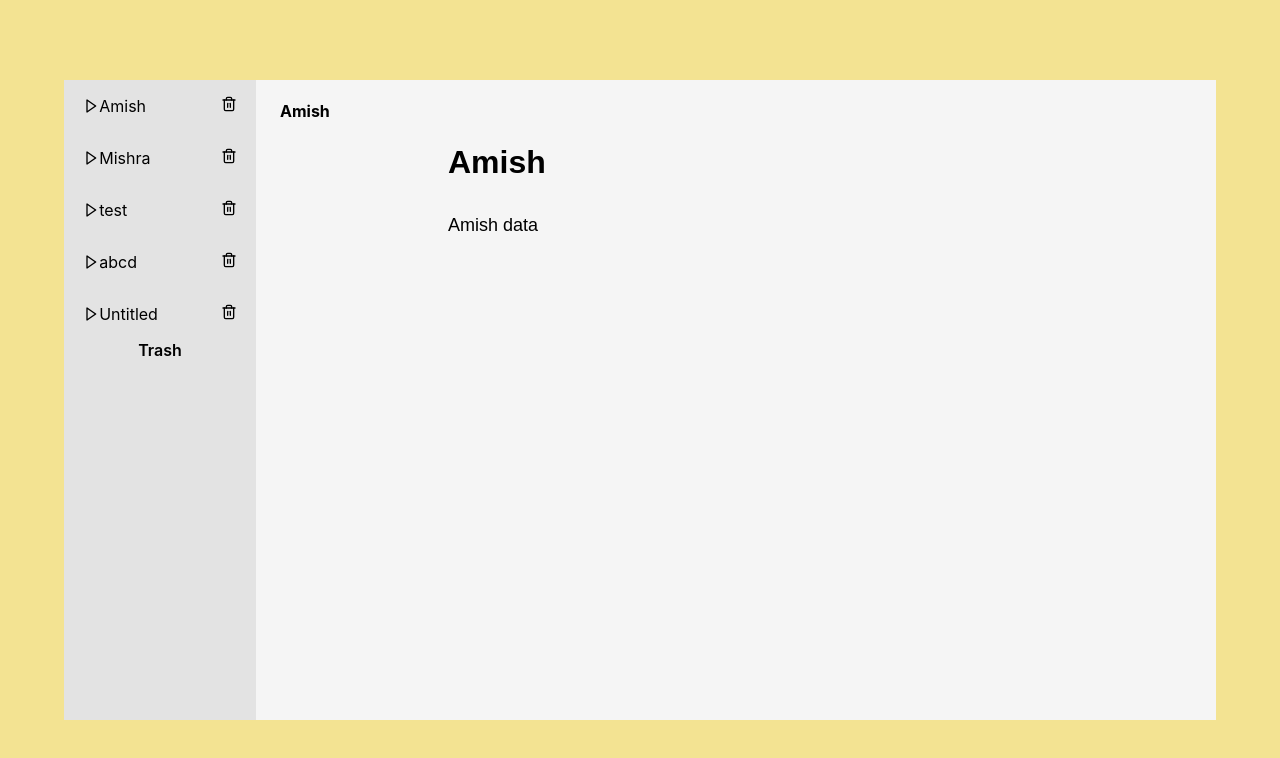
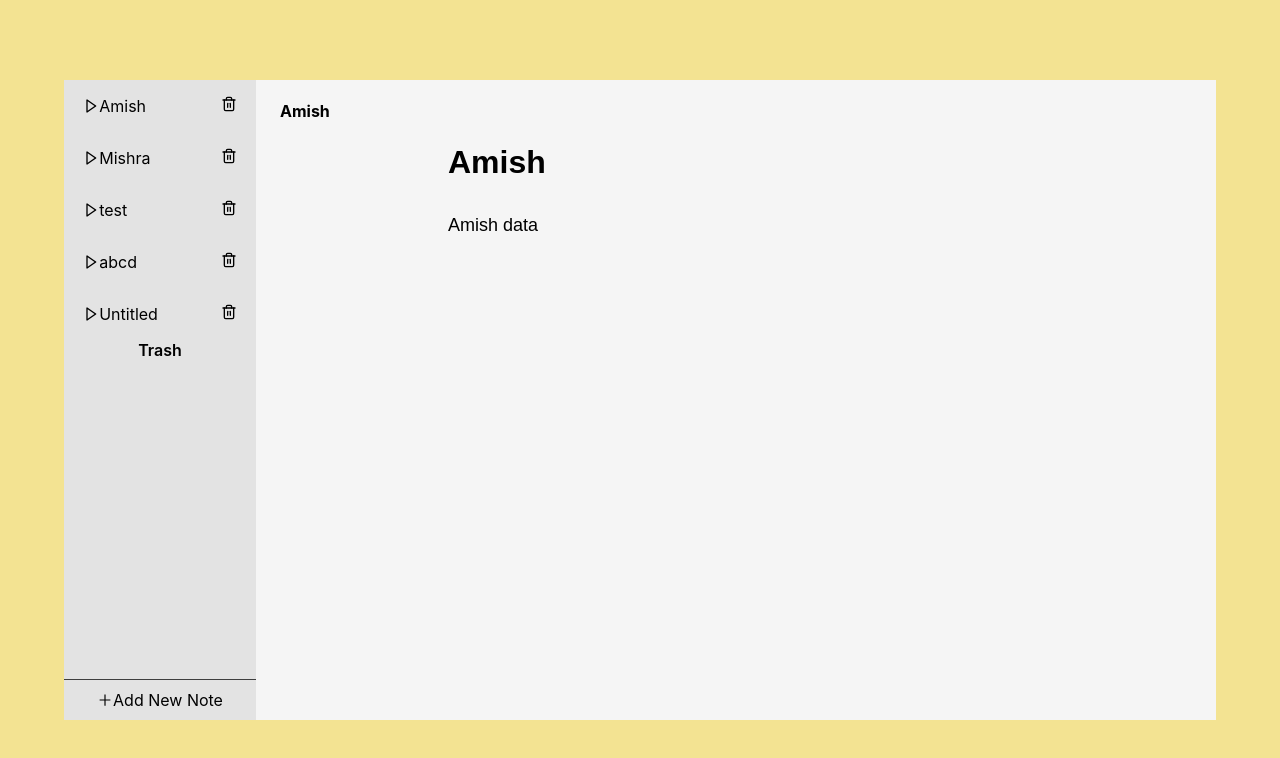
Before and after one commit to AmishMishra11/Notes-assignment, a React (Create React App) app: page / in a window 1280 px wide. Shown: the top 758 px of the page. Built offline with nearby package versions, Linux system fonts and the light colour scheme.

Commit message:
feat: add note

```diff
--- a/src/Components/Sidebar/Sidebar.jsx
+++ b/src/Components/Sidebar/Sidebar.jsx
@@ -4,6 +4,8 @@ import "./sidebar.css";
 
 import { BiRightArrow } from "react-icons/bi";
 import { FiTrash2 } from "react-icons/fi";
+import { AiOutlinePlus } from "react-icons/ai";
+
 import { useNotes } from "../../Context/NotesContext";
 
 function Sidebar() {
@@ -19,8 +21,25 @@ function Sidebar() {
 
   const [trashOpen, setTrashOpen] = useState(false);
 
+  const addNoteHandler = () => {
+    const newID = allNotes.length + 1;
+
+    const newNote = {
+      id: newID.toString(),
+      title: "New Note",
+      body: "New Note Body",
+      createdAt: Date.now(),
+      updatedAt: Date.now(),
+      innerNotes: [],
+      inTrash: false,
+    };
+
+    dispatchNotes({ type: "ADD_NOTE", payload: newNote });
+  };
+
   return (
     <div className="sidebar">
+      <div className="sidebarContainer">
         <div className="notesName">
           {allNotes.map((item) => (
             <div key={item.id} className="allNotesDisplay">
@@ -50,7 +69,9 @@ function Sidebar() {
                   {trashNotes.map((item) => (
                     <div key={item.id} className="notesDisplay">
                       <BiRightArrow />
-                    <p onClick={() => showNotesFunction(item)}>{item.title}</p>
+                      <p onClick={() => showNotesFunction(item)}>
+                        {item.title}
+                      </p>
                     </div>
                   ))}
                 </div>
@@ -60,6 +81,11 @@ function Sidebar() {
             </div>
           )}
         </div>
+        <div className="addNote" onClick={addNoteHandler}>
+          <AiOutlinePlus />
+          Add New Note
+        </div>
+      </div>
     </div>
   );
 }
--- a/src/Components/Sidebar/sidebar.css
+++ b/src/Components/Sidebar/sidebar.css
@@ -2,6 +2,13 @@
   background-color: rgb(227, 227, 227);
   width: 20%;
   height: 100%;
+}
+.sidebar .sidebarContainer {
+  display: flex;
+  flex-direction: column;
+  height: 100%;
+  align-items: center;
+  justify-content: space-between;
 }
 
 .sidebar .notesName {
@@ -36,3 +43,17 @@
   cursor: pointer;
   font-weight: 600;
 }
+
+.sidebar .addNote {
+  border-top: 1px solid rgb(62, 62, 62);
+  padding: 10px 0;
+  width: 100%;
+  display: flex;
+  align-items: center;
+  justify-content: center;
+  cursor: pointer;
+}
+
+.sidebar .addNote:hover {
+  background-color: rgb(189, 189, 189);
+}
--- a/src/DataBase.js
+++ b/src/DataBase.js
@@ -1,7 +1,7 @@
 export const Data = {
   Notes: [
     {
-      id: "01",
+      id: "1",
       title: "Amish",
       body: "Amish data",
       createdAt: Date.now(),
@@ -10,7 +10,7 @@ export const Data = {
       inTrash: false,
     },
     {
-      id: "02",
+      id: "2",
       title: "Mishra",
       body: "Mishra data",
       createdAt: Date.now(),
@@ -19,7 +19,7 @@ export const Data = {
       inTrash: false,
     },
     {
-      id: "03",
+      id: "3",
       title: "test",
       body: "test data",
       createdAt: Date.now(),
@@ -28,7 +28,7 @@ export const Data = {
       inTrash: false,
     },
     {
-      id: "04",
+      id: "4",
       title: "abcd",
       body: "efgh",
       createdAt: Date.now(),
@@ -37,7 +37,7 @@ export const Data = {
       inTrash: false,
     },
     {
-      id: "05",
+      id: "5",
       title: "Untitled",
       body: "Untitled",
       createdAt: Date.now(),
--- a/src/Reducers/notesReducer.js
+++ b/src/Reducers/notesReducer.js
@@ -63,6 +63,13 @@ export const noteReducer = (stateNote, actionNote) => {
         trashNotes: temppTrash,
       };
 
+    case "ADD_NOTE":
+      return {
+        ...stateNote,
+        allNotes: [...stateNote.allNotes, actionNote.payload],
+        singleNote: actionNote.payload,
+      };
+
     default:
       return stateNote;
   }
```
Lines whose indentation alone changed are shown as unchanged.
